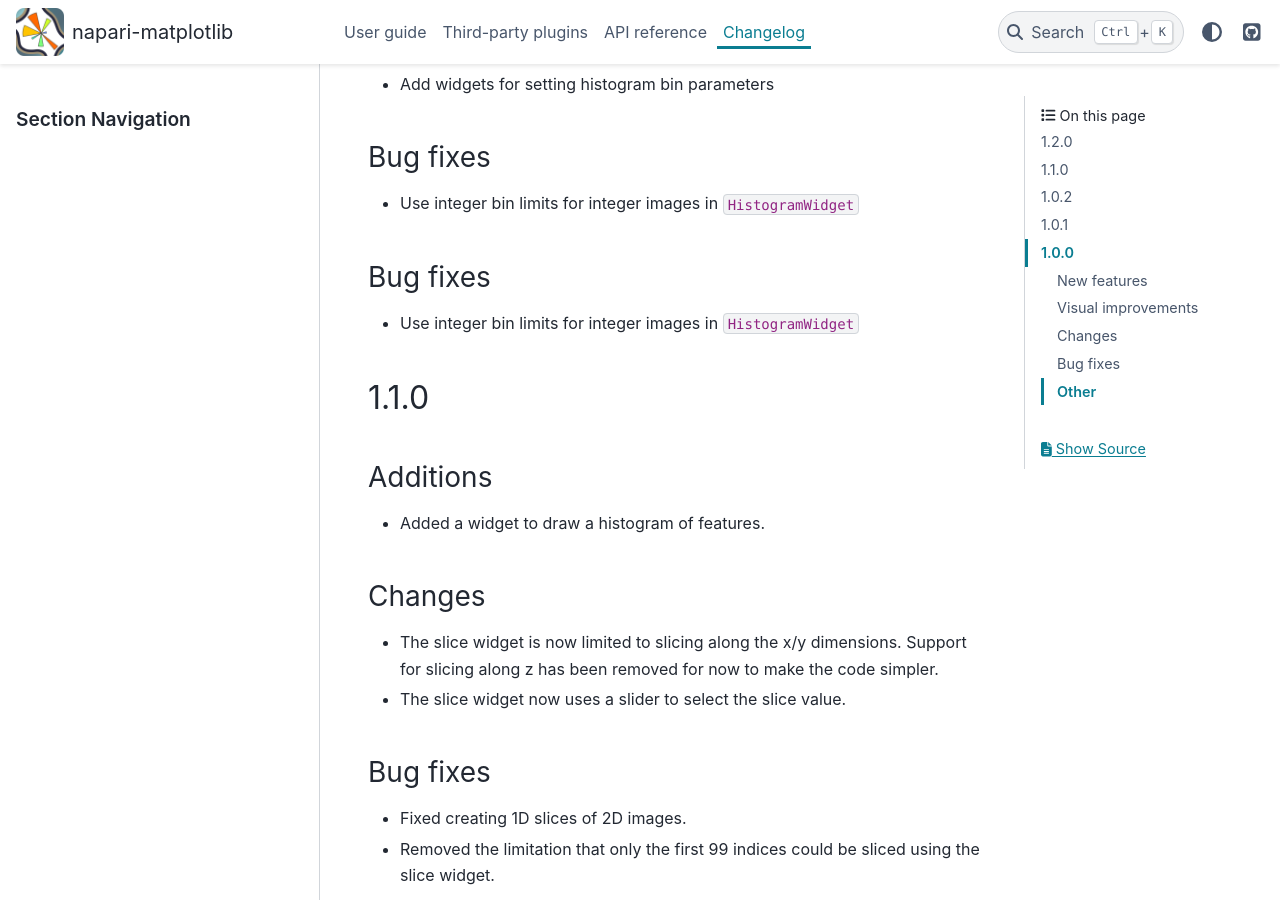
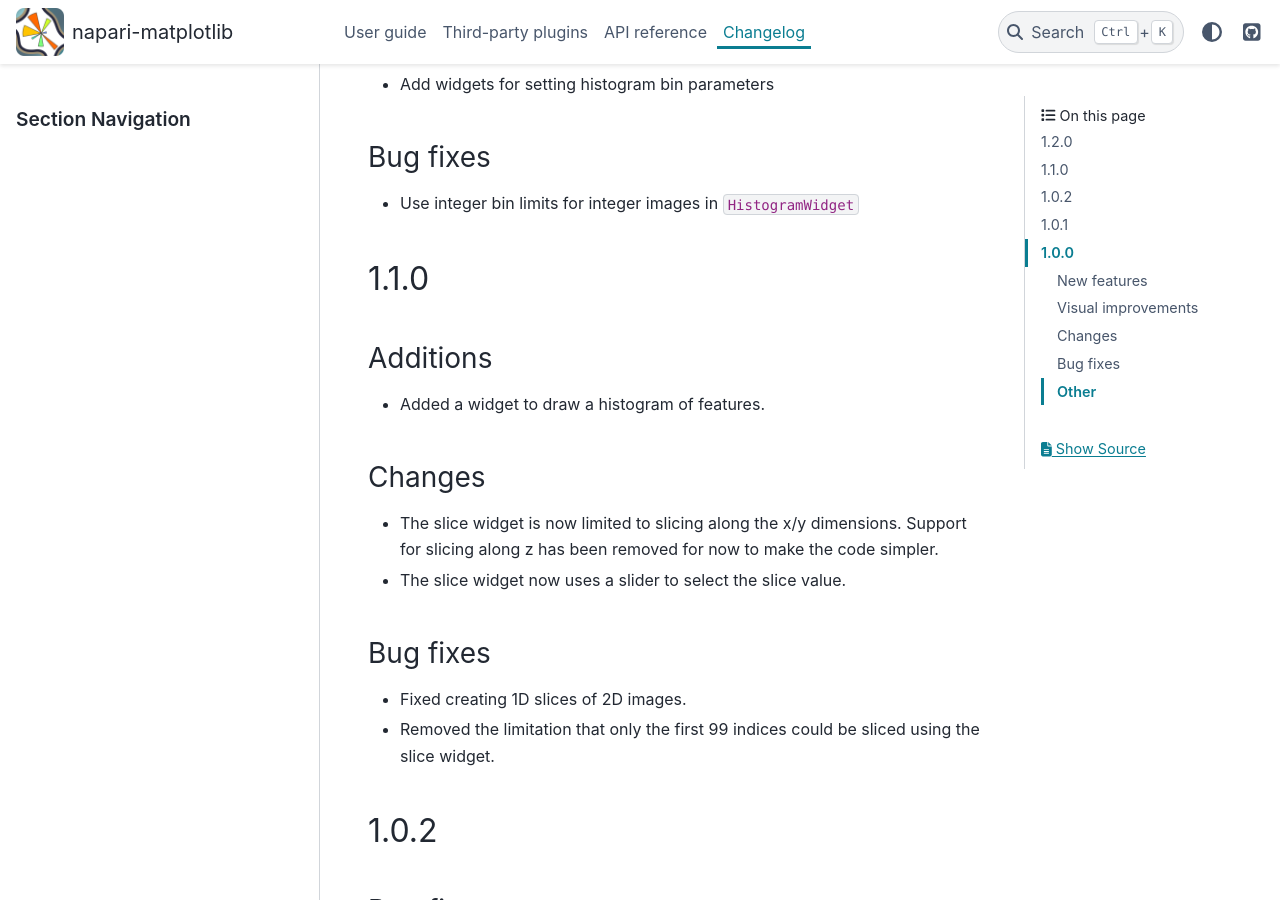
Before and after one commit to matplotlib/napari-matplotlib, a Sphinx documentation site: the page built from docs/changelog.rst, in a window 1280 px wide and 900 px high, scrolled down 413 px. Built offline with Sphinx 7.4.7 and the PyData theme 0.15.4, drawn with Linux system fonts in a browser that asks for light colours; pages that are not in the unit, such as notebooks, are missing from menus.

Commit message:
Update changelog

```diff
--- a/docs/changelog.rst
+++ b/docs/changelog.rst
@@ -8,10 +8,6 @@ Changes
 - Histogram plots of points and vector layers are now coloured with their napari colourmap.
 - Added support for Matplotlib 3.8
 - Add widgets for setting histogram bin parameters
-
-Bug fixes
-~~~~~~~~~
-- Use integer bin limits for integer images in ``HistogramWidget``
 
 Bug fixes
 ~~~~~~~~~
```
